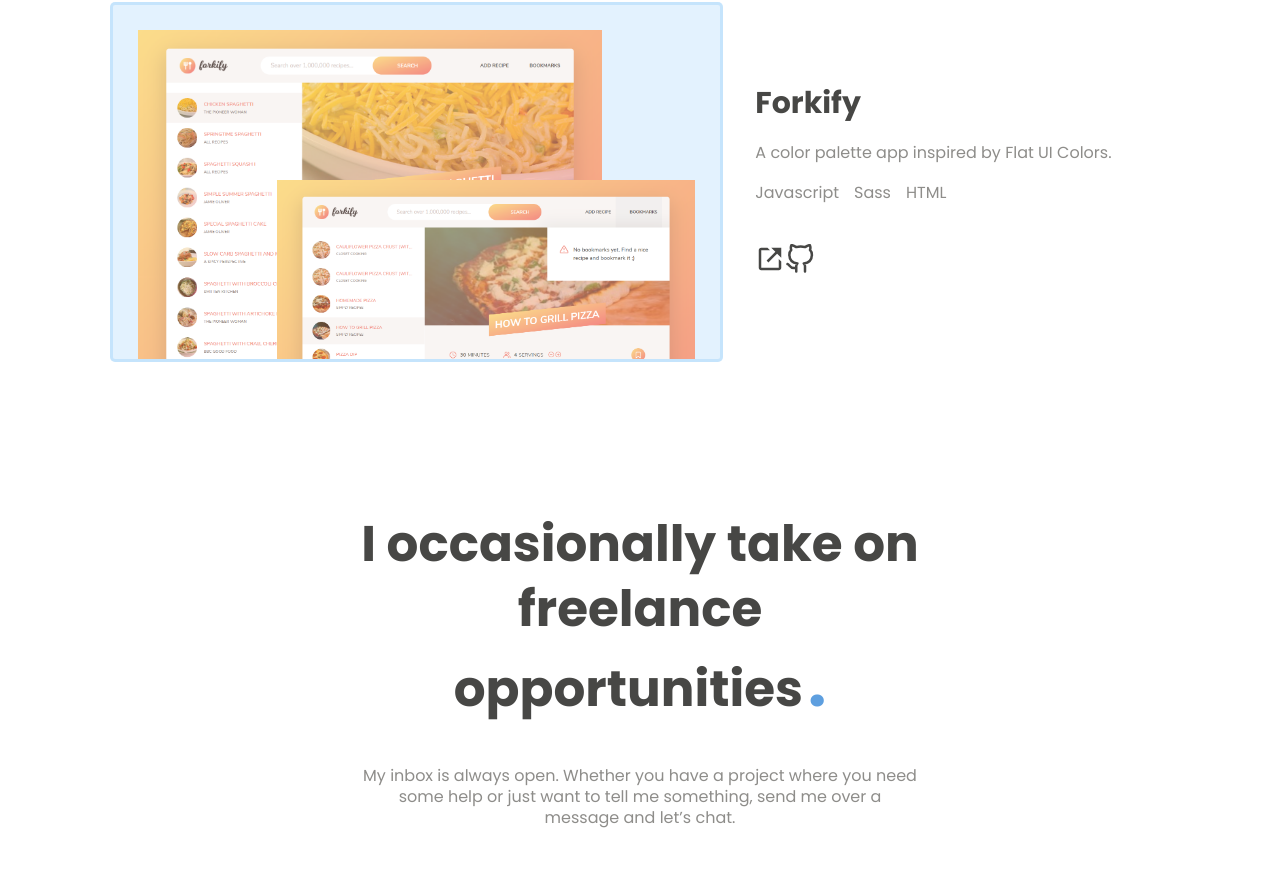
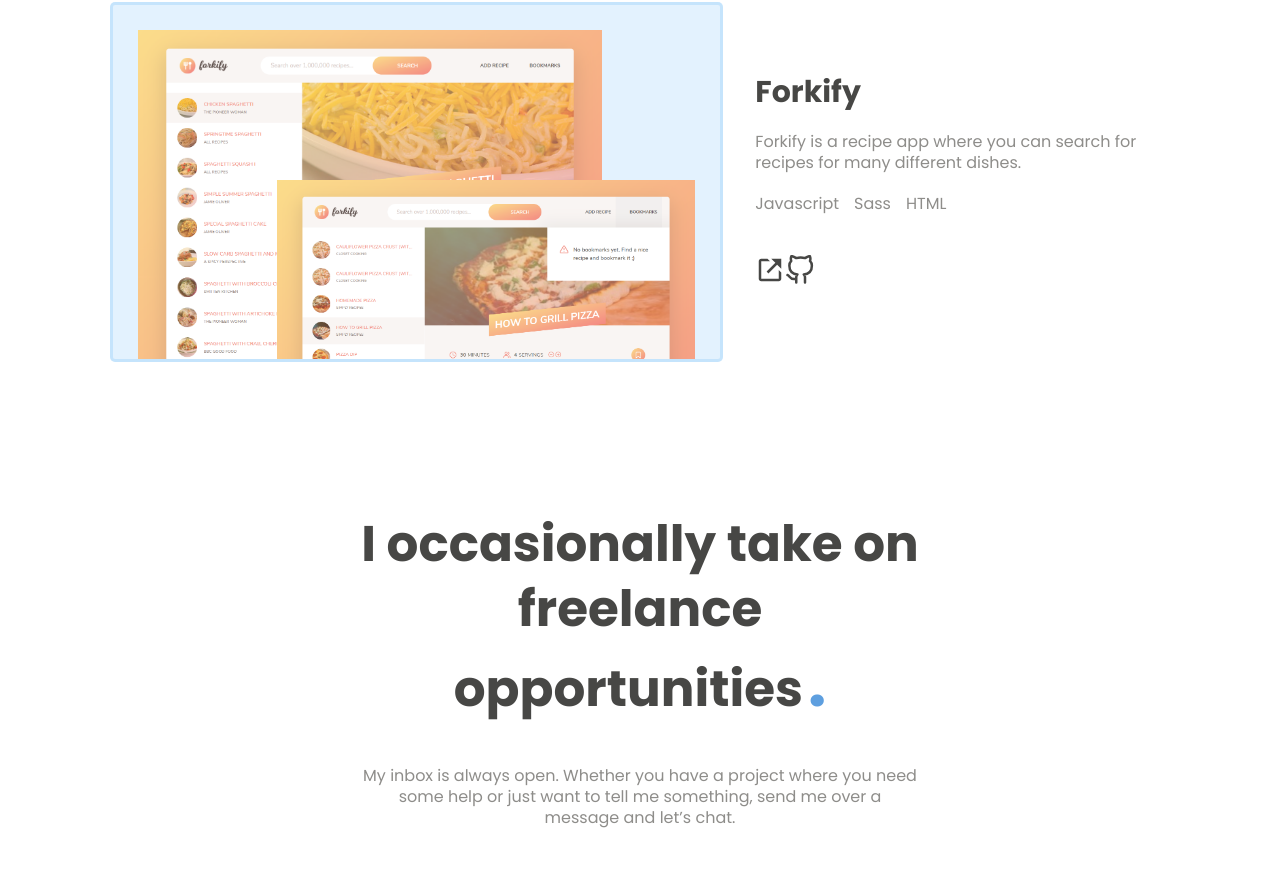
Before and after one commit to zomeru/portfolio, a Next.js app: page / in a window 1280 px wide. Shown: the part 2869-3746 px from the top of the page. Built offline with nearby package versions, Linux system fonts and the light colour scheme.

Commit message:
Fix info of Forkify project

```diff
--- a/src/config.ts
+++ b/src/config.ts
@@ -135,7 +135,7 @@ export const projects: IProjects[] = [
       alt1: 'Design of the forkify website.',
       alt2: 'Design of the forkify website.',
     },
-    info: 'A color palette app inspired by Flat UI Colors.',
+    info: 'Forkify is a recipe app where you can search for recipes for many different dishes.',
     techs: ['Javascript', 'Sass', 'HTML'],
     links: {
       demo: 'https://zomeru-forkify.netlify.app/',
```
